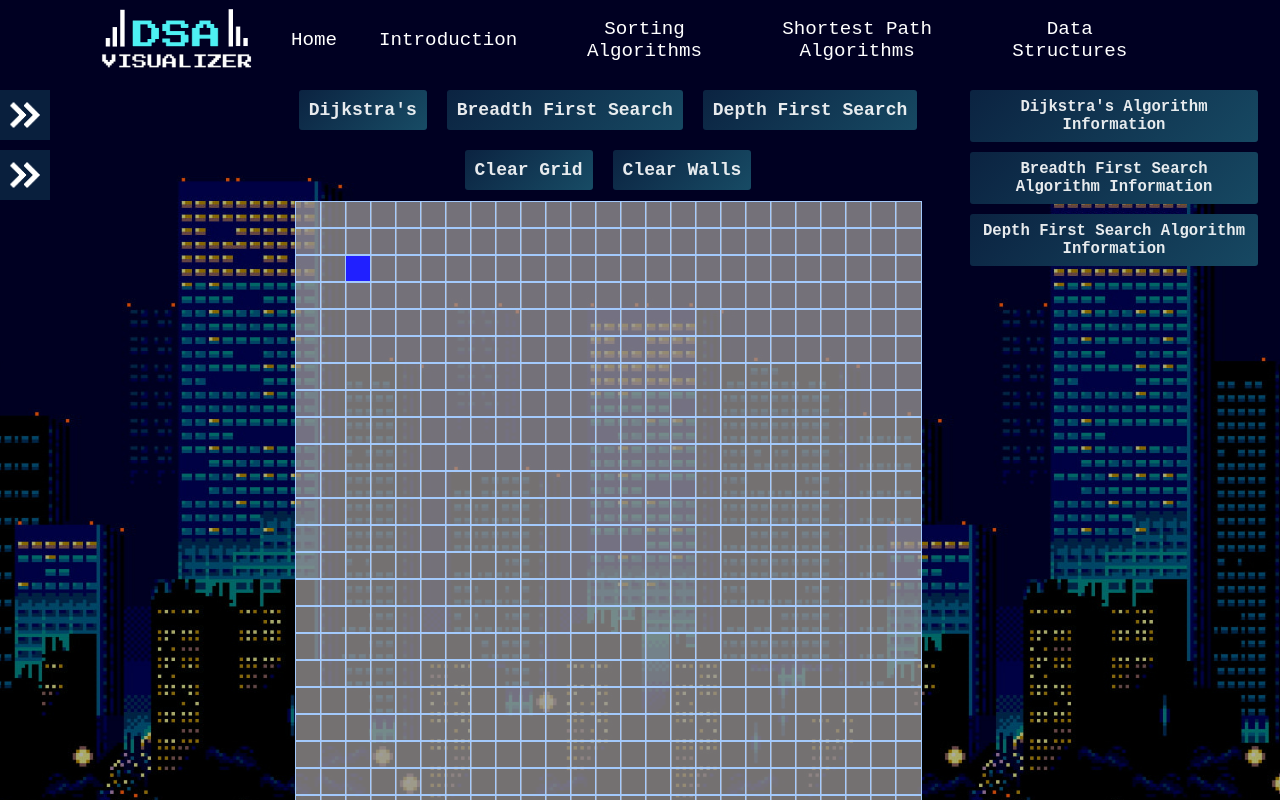
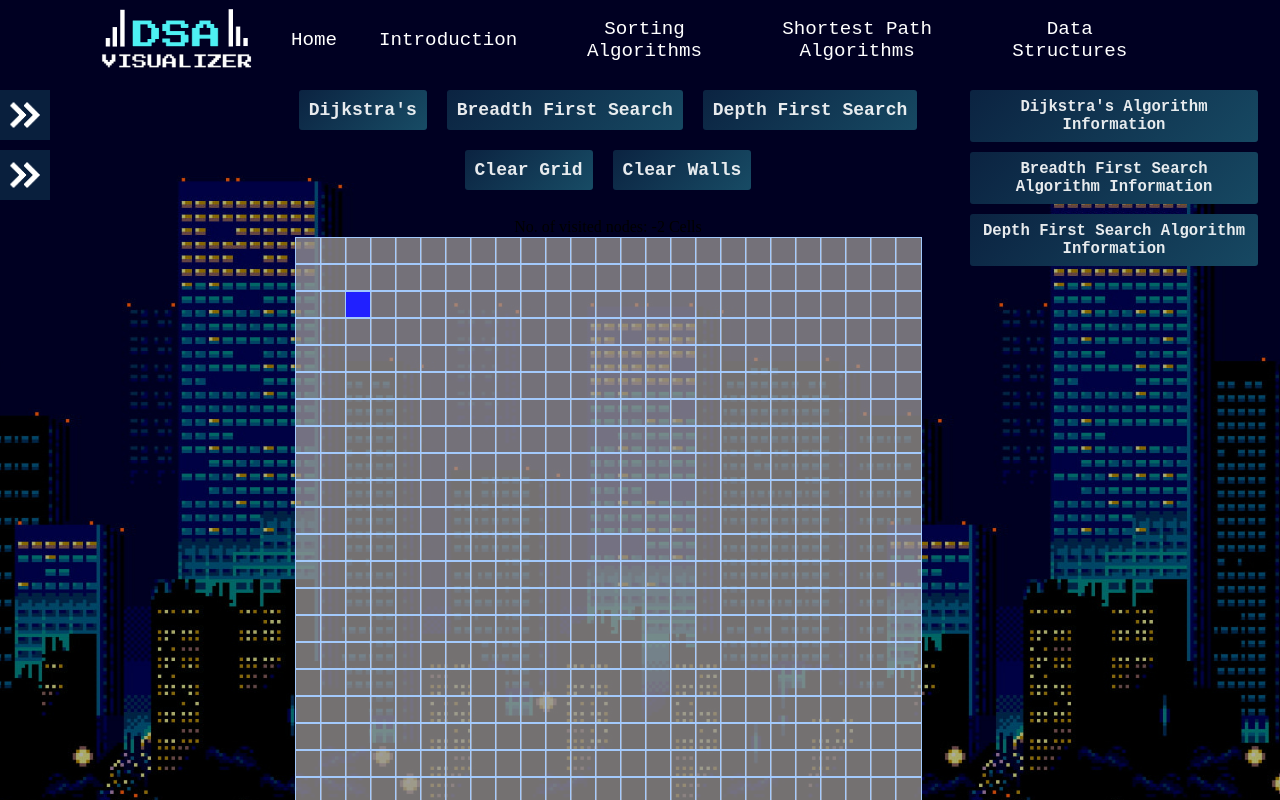
Before and after one commit to Jordiak/Visualizer, a React (Create React App) app: page /shortest-path-algorithms in a window 1280 px wide. Shown: the top 800 px of the page. Built offline with nearby package versions, Linux system fonts and the light colour scheme.

Commit message:
added the no. of nodes visited

```diff
--- a/src/components/pathFindingVisualizer/PathfindingVisualizer.jsx
+++ b/src/components/pathFindingVisualizer/PathfindingVisualizer.jsx
@@ -7,6 +7,7 @@ import {bfs} from '../pathFindingAlgorithms/bfs';
 import './PathfindingVisualizer.css';
 
 let distancestr='';
+let visited_nodes = -2;
 
 export default class PathfindingVisualizer extends Component {
   constructor() {
@@ -308,8 +309,13 @@ export default class PathfindingVisualizer extends Component {
     }
   }
 
+
+
   animate(visitedNodesInOrder, nodesInShortestPathOrder) {
+    if(visited_nodes>0)
+      visited_nodes=-2;
     for (let i = 0; i <= visitedNodesInOrder.length; i++) {
+      visited_nodes+=1;
       if (i === visitedNodesInOrder.length) {
         setTimeout(() => {
           this.animateShortestPath(nodesInShortestPathOrder);
@@ -335,6 +341,7 @@ export default class PathfindingVisualizer extends Component {
   //DRAWS PATH FROM START TO FINISH
   animateShortestPath(nodesInShortestPathOrder) {
     distancestr="Path Distance: "+(nodesInShortestPathOrder.length-3).toString()+" cells"
+    // visited_nodes="No. of Visited Nodes: "+ visited_nodes.toString() +" Cells";
     for (let i = 0; i < nodesInShortestPathOrder.length; i++) {
       if (nodesInShortestPathOrder[i] === 'end') {
         setTimeout(() => {
@@ -356,6 +363,9 @@ export default class PathfindingVisualizer extends Component {
         }, i * 40);
       }
     }
+
+    document.getElementById('textDistance').style.cssText = "color: white;font-weight:800;font-size: larger;font-family: 'Courier New', Courier, monospace;";
+    document.getElementById('textDistance1').style.cssText = "color: white;font-weight:800;font-size: larger;font-family: 'Courier New', Courier, monospace;";
   }
 
   render() {
@@ -397,7 +407,10 @@ export default class PathfindingVisualizer extends Component {
           Clear Walls
         </button>
 
-        <div className='textDistance'>{distancestr}</div>
+        <br></br>
+        <span id='textDistance'>{distancestr}</span>
+        <br></br>
+        <span id='textDistance1'>No. of visited nodes: {visited_nodes} Cells</span>
 
         <table
           onMouseLeave={() => this.handleMouseLeave()}>
```
